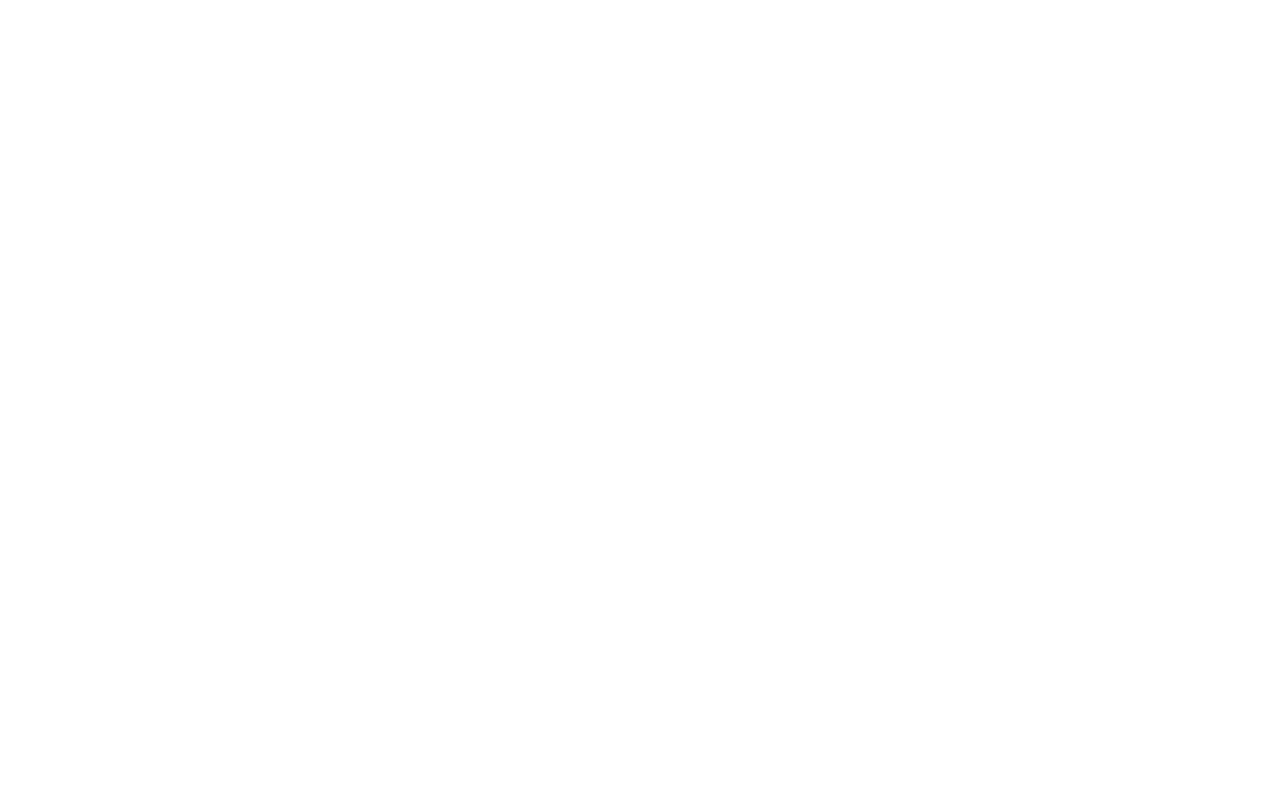
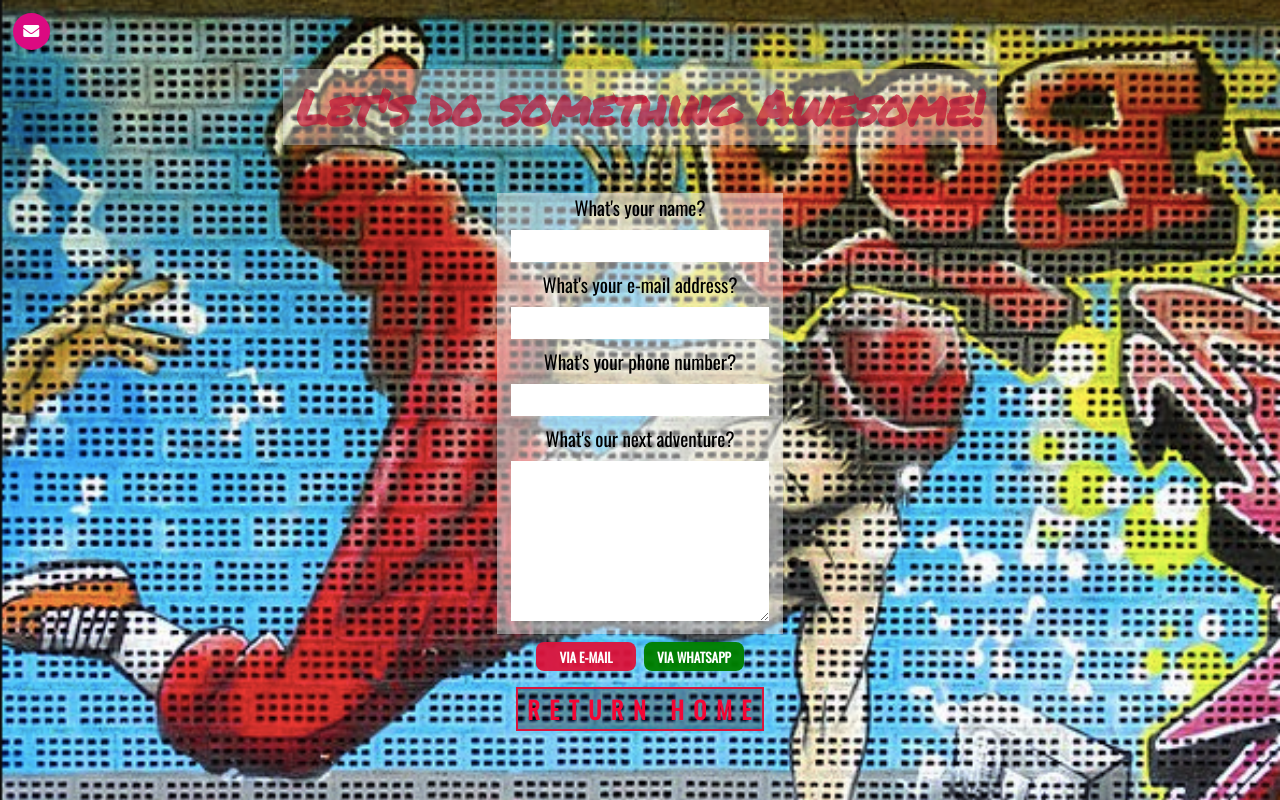
Before and after one commit to jayad23/ProfessionalPortfolio, a React (Create React App) app: page /contact in a window 1280 px wide. Before the commit this address had no page. Built offline with nearby package versions, Linux system fonts and the light colour scheme.

Commit message:
email done 50%

```diff
--- a/package.json
+++ b/package.json
@@ -6,6 +6,7 @@
     "@testing-library/jest-dom": "^5.14.1",
     "@testing-library/react": "^11.2.7",
     "@testing-library/user-event": "^12.8.3",
+    "emailjs-com": "^3.2.0",
     "react": "^17.0.2",
     "react-dom": "^17.0.2",
     "react-reveal": "^1.2.2",
--- a/src/App.js
+++ b/src/App.js
@@ -8,6 +8,8 @@ import Home from "./Views/Home";
 import About from "./Views/About";
 import WorkHistory from "./Views/WorkHistory";
 import Skills from "./Views/Skills";
+import MainLayOut from "./Custom/MainLayOut";
+import Form from "./components/Form";
 
 //Layout
 
@@ -20,13 +22,16 @@ function App() {
   return (
     <BrowserRouter>
       <ProfesionalProvider>
+        <MainLayOut>
           <Routes>
             <Route path="/" exact element={<Home/>}/>
             <Route path="/about" exact element={<About/>}/>
             <Route path="/academic" exact element={<Academic/>}/>
             <Route path="/workhistory" exact element={<WorkHistory/>}/>
             <Route path="/skills" exact element={<Skills/>}/>
+            <Route path="/contact" exact element={<Form/>}/>
           </Routes>
+        </MainLayOut>
       </ProfesionalProvider>
     </BrowserRouter>
   );
--- /dev/null
+++ b/src/Custom/FormIcon.jsx
@@ -0,0 +1,25 @@
+import React, { useState } from 'react'
+import { useNavigate } from 'react-router'
+import '../Styles/FormIcon.css'
+
+const FormIcon = () => {
+    const navigate = useNavigate()
+    const [showIcon, setShowIcon] = useState(false)
+    const handlerShowIcon = ()=>{
+        setShowIcon(!showIcon)
+        navigate('/contact')
+    }
+
+    return (
+        <div className="icon">
+            {
+                showIcon ?
+                <i className="far fa-envelope-open"></i>
+                :
+                <i onClick={handlerShowIcon} className="far fa-envelope"></i>
+            }
+        </div>
+    )
+}
+
+export default FormIcon
--- a/src/Custom/MainLayOut.jsx
+++ b/src/Custom/MainLayOut.jsx
@@ -1,10 +1,10 @@
 import React from 'react'
-import Header from '../components/Header'
+import FormIcon from './FormIcon'
 
 const MainLayOut = ({children}) => {
     return (
         <div>
-            <Header/>
+            <FormIcon/>
             {children}
         </div>
     )
--- /dev/null
+++ b/src/Styles/Form.css
@@ -0,0 +1,105 @@
+.container-contact{
+    width: 100%;
+    min-height: 100vh;
+    height: 100%;
+    display: flex;
+    justify-content: center;
+    text-align: center;
+    align-items: center;
+    flex-direction: column;
+    margin: 0 auto;
+    background-image: url(../imgs/Communication.png);
+    background-size: cover;
+    background-repeat: no-repeat;
+}
+
+.container-contact > h1{
+    font-family: 'Permanent Marker', cursive;
+    font-size: 3rem;
+    padding: .2rem .8rem;
+    background-color: #eeeeee60;
+    color: rgba(194, 9, 46, 0.658);
+}
+
+.container-contact > button{
+    font-family: 'Oswald', sans-serif;
+    margin-top: 1rem;
+    text-transform: uppercase;
+    background-color: none;
+    border: none;
+    background: none;
+    cursor: pointer;
+    color: rgb(243, 6, 53);
+    font-weight: bolder;
+    font-size: 1.5rem;
+    letter-spacing: 0.6rem;
+    border: 2px solid crimson;
+    padding: .1rem .1rem .1rem .6rem;
+    text-align: center;
+    background-color: #03030357;
+}
+
+.form-wrapper{
+    margin-top: 3rem;
+    font-family: 'Oswald', sans-serif;
+}
+
+.form-inner-container{
+    width: 286px;
+    background-color: #eeeeee83;
+    padding-bottom: 0.5rem;
+}
+
+.form-inner-container > label{
+    font-size: 1.2rem;
+}
+
+.form-inner-container > input{
+    width: 90%;
+    height: 2rem;
+    margin-top: 0.5rem;
+    margin-bottom: 0.5rem;
+    border: none;
+}
+
+.form-inner-container > input[type=text]{
+    font-family: 'Oswald', sans-serif;
+}
+.form-inner-container > input[type=email]{
+    font-family: 'Oswald', sans-serif;
+}
+
+.form-inner-container > textarea{
+    width: 90%;
+    font-family: 'Oswald', sans-serif;
+    margin-top: 0.5rem;
+    border: none;
+}
+
+.buttons-options{
+    display: flex;
+    justify-content: center;
+    text-align: center;
+    align-items: center;
+    gap: 0.5rem;
+    margin-top: 0.5rem;
+}
+
+.buttons-options > button{
+    font-family: 'Oswald', sans-serif;
+    cursor: pointer;
+    padding: 0.3rem;
+    border: none;
+    font-weight: bolder;
+    color: #fff;
+    width: 100px;
+    border-radius: 0.5rem;
+}
+
+.buttons-options > button:nth-child(1){
+    background-color: rgba(220, 20, 60, 0.952);
+}
+
+.buttons-options > button:nth-child(2){
+    background-color: rgba(0, 128, 0, 0.966);
+}
--- /dev/null
+++ b/src/Styles/FormIcon.css
@@ -0,0 +1,23 @@
+.icon{
+    background-color:#db0a81 ;
+    left: 0.8rem;
+    top: 0.8rem;
+    position: absolute;
+    width: 2.3rem;
+    height: 2.3rem;
+    border-radius: 50%;
+    display: flex;
+    justify-content: center;
+    text-align: center;
+    align-items: center;
+    z-index: 1000;
+}
+
+.icon > i {
+    position: fixed;
+
+    color: #fff;
+    font-weight: bolder;
+    font-size: 1rem;
+    z-index: 1000;
+}
--- /dev/null
+++ b/src/components/Form.jsx
@@ -0,0 +1,44 @@
+import emailjs from 'emailjs-com'
+import { useNavigate } from 'react-router'
+import '../Styles/Form.css'
+
+const Form = () => {
+    const navigate = useNavigate()
+    const sendEmail = (e)=>{
+        e.preventDefault();
+        emailjs.sendForm(
+            'service_ebcs33s',
+            'template_16jnaoj',
+            e.target,
+            "user_injv7SkV29ogtnSarH3HB"
+        ).then(res => {
+            console.log(res)
+        }).catch(err => console.log(err))
+    }
+
+    return (
+        <div className='container-contact'>
+            <h1>Let's do something Awesome!</h1>
+            <form onSubmit={sendEmail} className="form-wrapper">
+                <div className='form-inner-container'>
+                    <label>What's your name?</label>
+                    <input type="text" name="name"/>
+                    <label>What's your e-mail address?</label>
+                    <input type="email" name="email"/>
+                    <label>What's your phone number?</label>
+                    <input type="text" name="number"/>
+                    <label>What's our next adventure?</label>
+                    <textarea cols="30" rows="8" name="message"></textarea>
+                </div>
+                <section className='buttons-options'>
+                    <button type='submit' value="Send">VIA E-MAIL</button>
+                    <button>VIA WHATSAPP</button>
+                </section>
+            </form>
+
+            <button onClick={()=> navigate('/')}>Return Home</button>
+        </div>
+    )
+}
+
+export default Form
```
Also changed, not shown: src/imgs/Communication.png (added), 1 other file (tests, documents, lock files or other folders).
